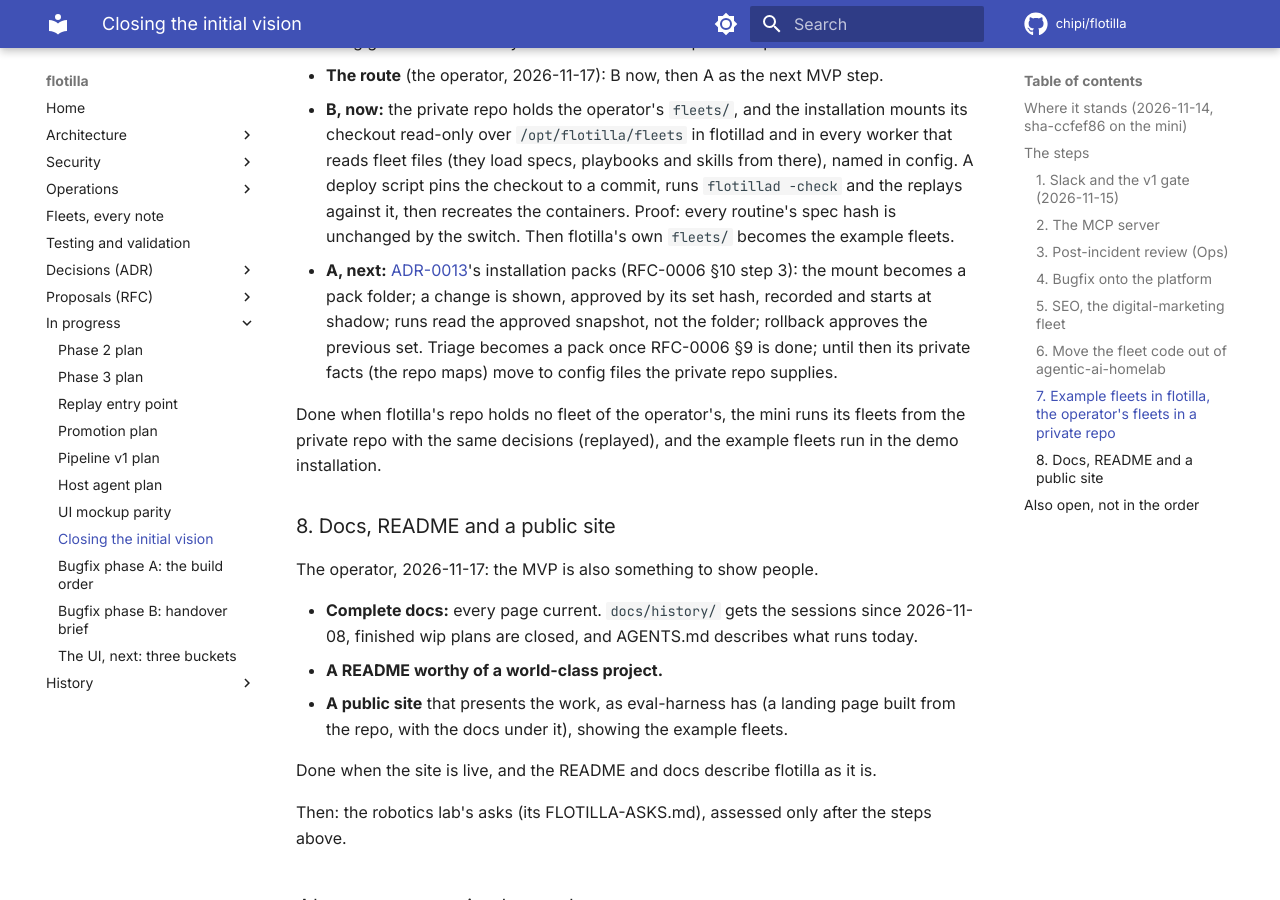
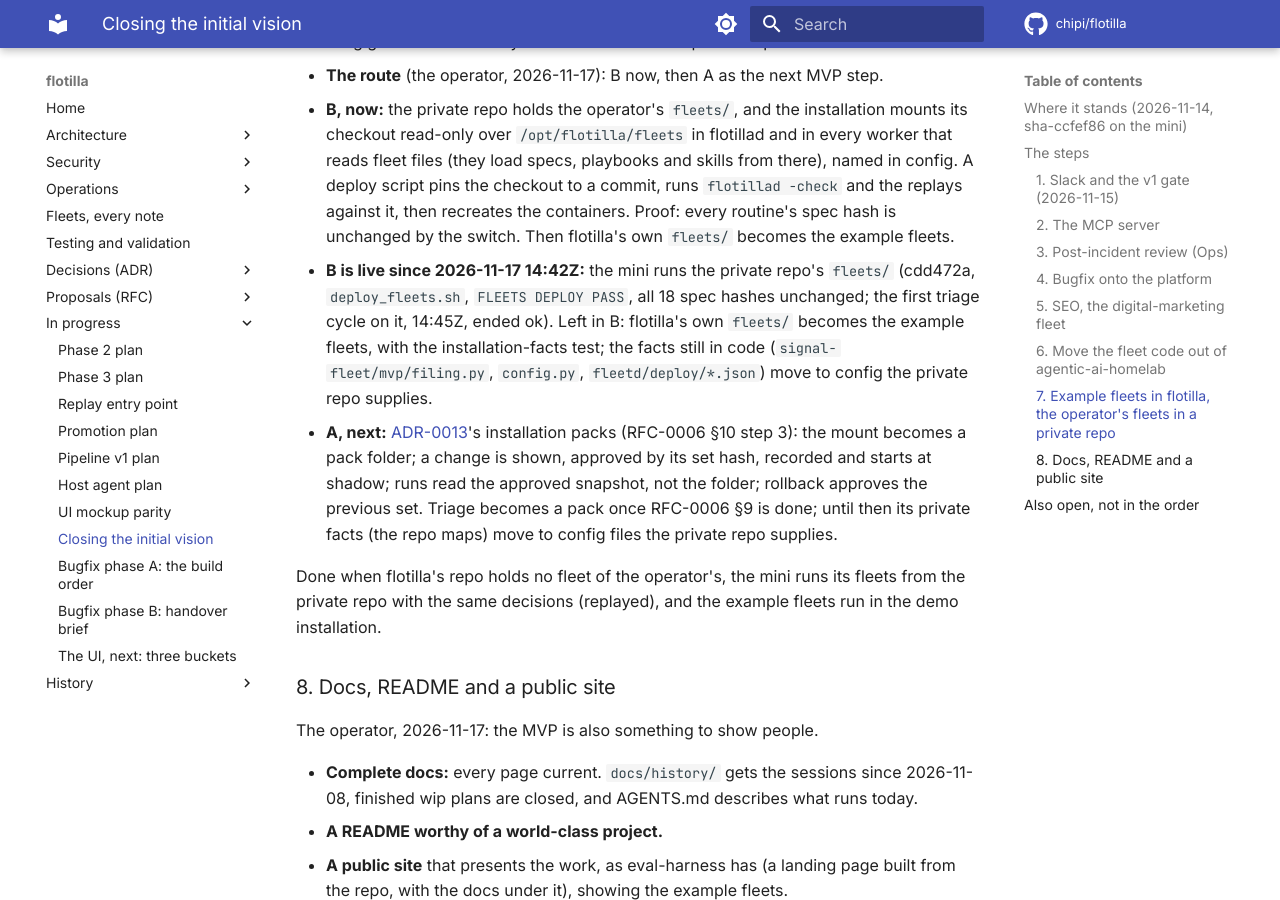
Before and after one commit to chipi/flotilla, an MkDocs documentation site: the page built from docs/wip/vision-plan.md, in a window 1280 px wide and 900 px high, scrolled down 5029 px. Built offline with MkDocs 1.6.1 and Material for MkDocs 9.7.7, drawn with Linux system fonts in a browser that asks for light colours; comment, search, counter and statistics services are not loaded.

Commit message:
vision plan: route B is live on the mini (the private fleets, spec hashes unchanged); what is left in B
Co-Authored-By: Claude Opus 5.5 <noreply@anthropic.com>
Claude-Session: https://claude.ai/code/session_01DJqN6uZH62eWy2Vu89dztT

```diff
--- a/docs/wip/vision-plan.md
+++ b/docs/wip/vision-plan.md
@@ -175,6 +175,11 @@ flotilla from there.
     the checkout to a commit, runs `flotillad -check` and the replays against it, then recreates the
     containers. Proof: every routine's spec hash is unchanged by the switch. Then flotilla's own
     `fleets/` becomes the example fleets.
+  - **B is live since 2026-11-17 14:42Z:** the mini runs the private repo's `fleets/` (cdd472a,
+    `deploy_fleets.sh`, `FLEETS DEPLOY PASS`, all 18 spec hashes unchanged; the first triage cycle on
+    it, 14:45Z, ended ok). Left in B: flotilla's own `fleets/` becomes the example fleets, with the
+    installation-facts test; the facts still in code (`signal-fleet/mvp/filing.py`, `config.py`,
+    `fleetd/deploy/*.json`) move to config the private repo supplies.
   - **A, next:** [ADR-0013](../adr/ADR-0013-fleet-packs.md)'s installation packs (RFC-0006 §10 step
     3): the mount becomes a pack folder; a change is shown, approved by its set hash, recorded and
     starts at shadow; runs read the approved snapshot, not the folder; rollback approves the previous
```
